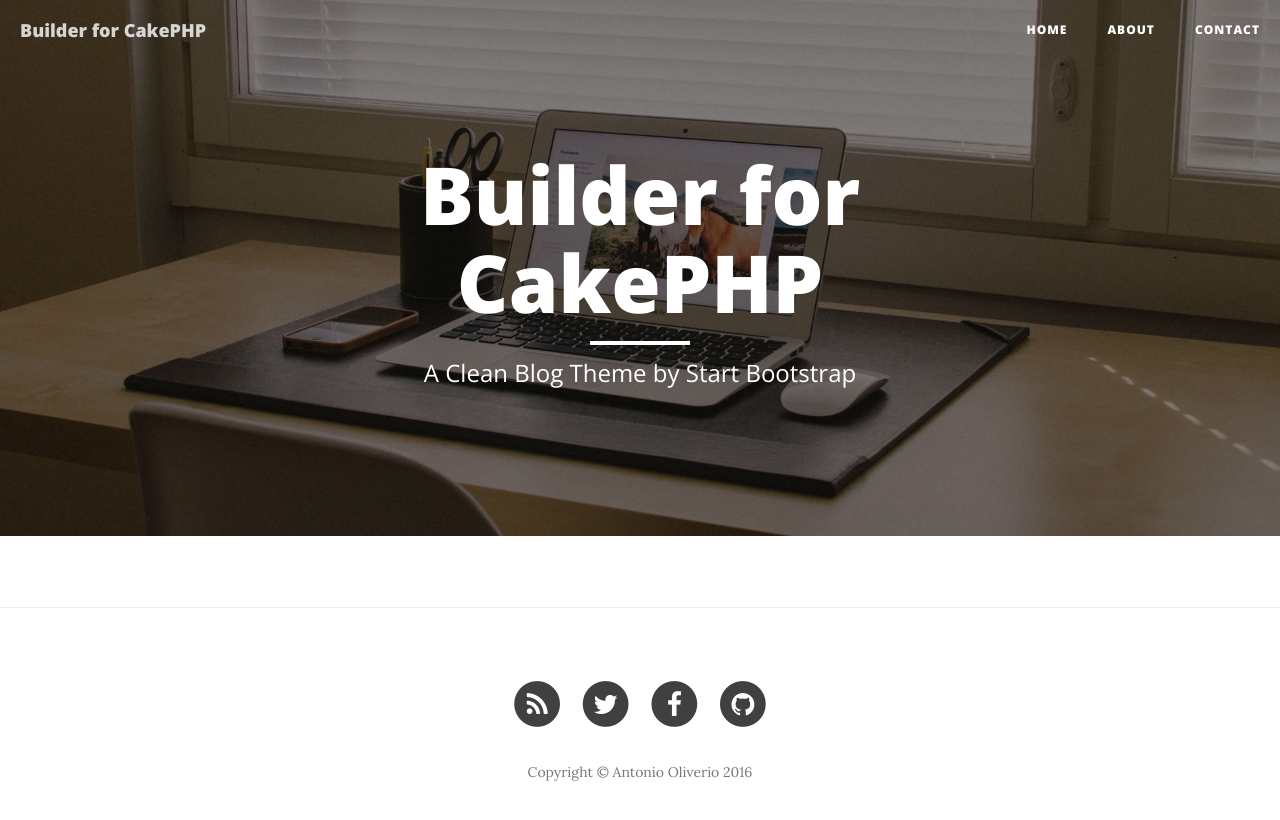
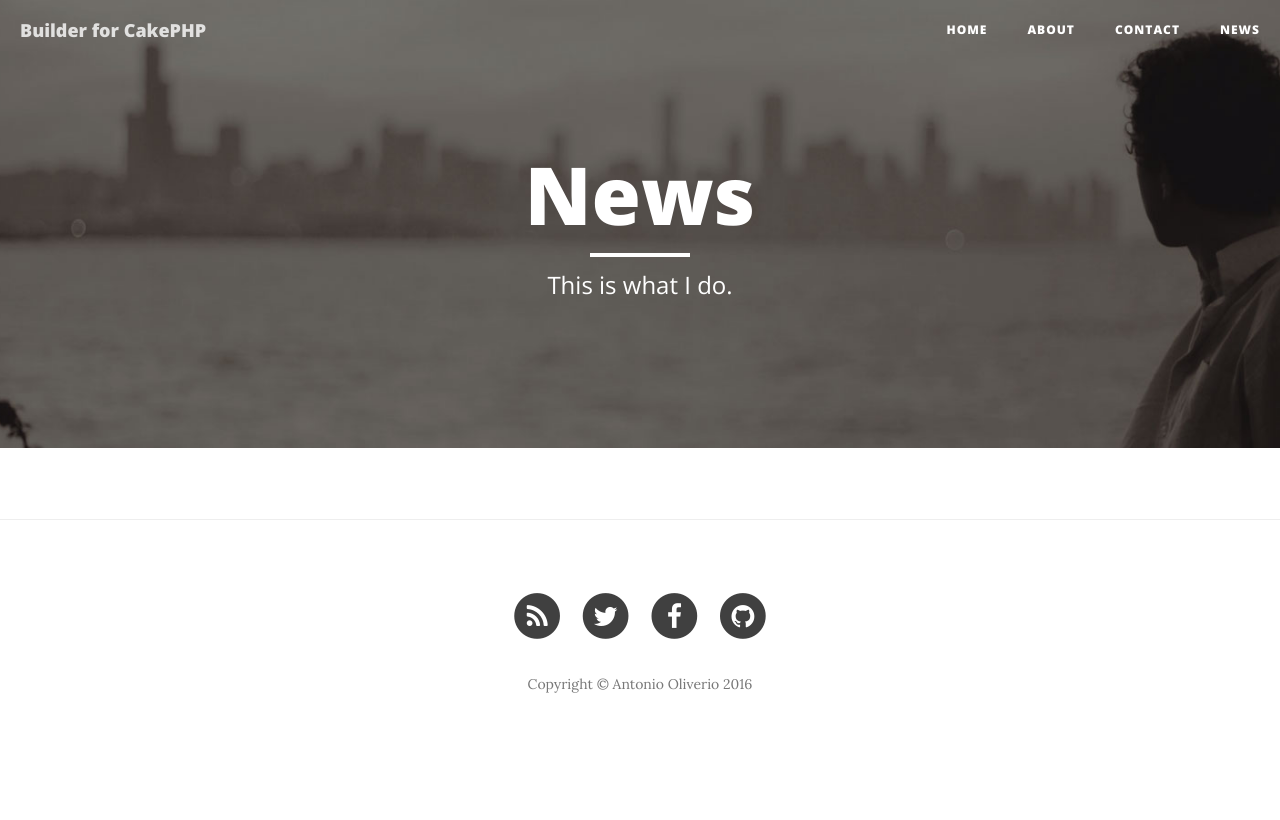
Before and after one commit to aoliverio/builder, a Jekyll site: the page built from news.html, in a window 1280 px wide. Shown: the top 820 px of the page. Built offline with Jekyll 4.4.1, drawn with Linux system fonts in a browser that asks for light colours; nearby versions of some CDN libraries.

Commit message:
Initial commit

```diff
--- a/news.html
+++ b/news.html
@@ -1,6 +1,8 @@
 ---
 layout: page
-description: "A Clean Blog Theme by Start Bootstrap"
+title: "News"
+description: "This is what I do."
+header-img: "img/about-bg.jpg"
 ---
 
 {% for post in paginator.posts %}
```
